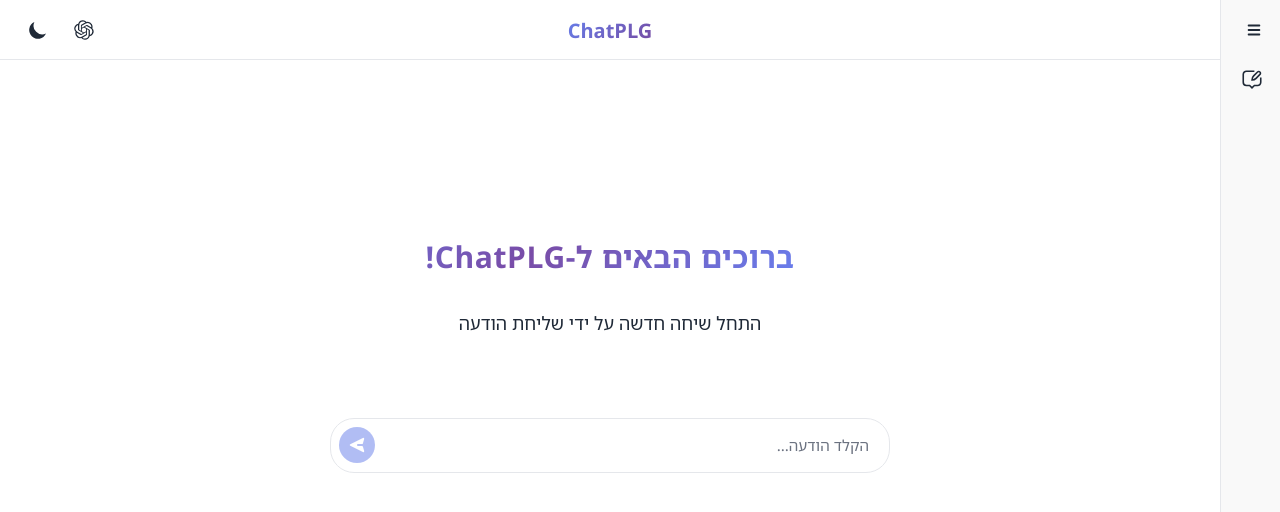
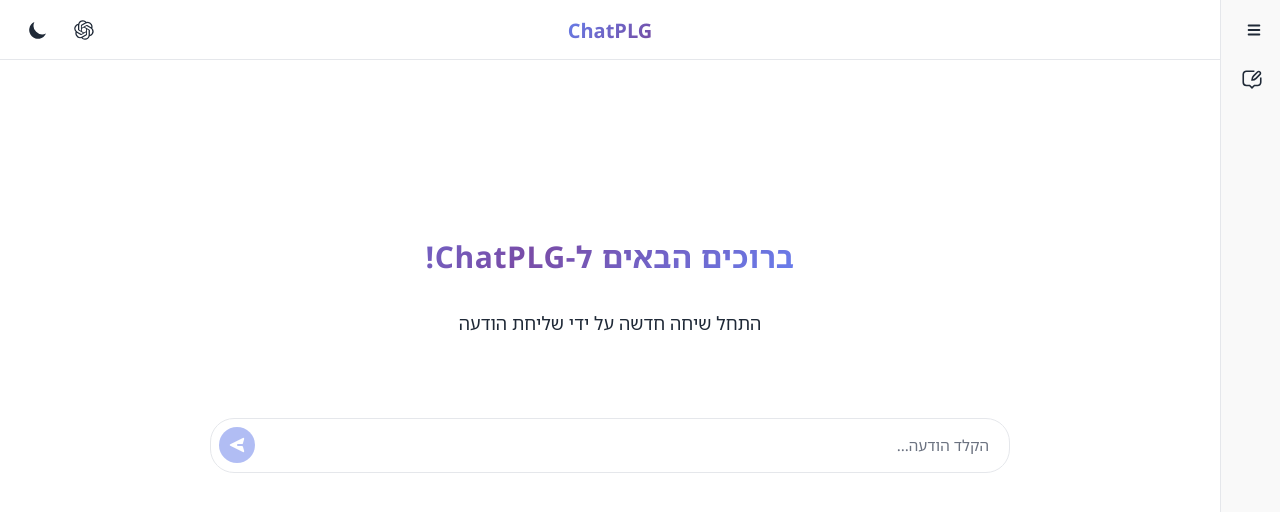
Before and after one commit to Kiloma-Advanced-Solutions/PLG_AI, a Next.js app: page /chat/new in a window 1280 px wide. Shown: the top 512 px of the page. Built offline with nearby package versions, Linux system fonts and the light colour scheme.

Commit message:
fix margin for different screen sizes

```diff
--- a/src/components/chat-container-component/chat-container-component.module.css
+++ b/src/components/chat-container-component/chat-container-component.module.css
@@ -11,6 +11,9 @@
   max-width: 100%;
   margin: 0 auto;
   z-index: var(--z-chat-container);
+  overflow-y: auto; /* Move scroll to container level */
+  scroll-behavior: smooth;
+  overscroll-behavior: contain;
 }
 
 /* When chat is empty, position input higher */
@@ -22,16 +25,14 @@
 /* Mobile-first conversation area */
 .messagesContainer {
   flex: 1;
-  overflow-y: auto;
   display: flex;
   flex-direction: column;
   padding: 0rem 1.5rem 1.5rem 1.5rem;
   transition: padding 0.3s ease;
-  scroll-behavior: smooth;
-  overscroll-behavior: contain;
   /* Ensure content is properly centered */
   width: 100%;
   box-sizing: border-box;
+  min-height: 0; /* Allow flex shrinking */
 }
 
 
@@ -232,9 +233,20 @@
 
 /* Large desktop screens (1200px+) */
 @media (min-width: 1200px) {
-  /* .messagesContainer {
-    padding: 0 2rem;
-  } */
+  /* Keep chatContainer full width so scrollbar stays at browser edge */
+  .chatContainer {
+    max-width: 100%; /* Full width for proper scrollbar placement */
+    margin: 0 auto;
+    align-items: center; /* Center content horizontally */
+  }
+
+  .messagesContainer {
+    /* Center content within the full-width scroll area */
+    width: 900px; /* Fixed width to match input */
+    max-width: 900px; /* Match input width */
+    padding: 0 2rem 1.5rem 2rem; /* Content padding */
+    margin: 0 auto; /* Center within the chat container */
+  }
 
   .welcomeMessage {
     padding: 3rem;
--- a/src/components/input-message-container/input-message-container.module.css
+++ b/src/components/input-message-container/input-message-container.module.css
@@ -193,7 +193,8 @@
 /* Desktop laptop (992-1199px) */
 @media (min-width: 992px) and (max-width: 1199px) {
   .inputWrapper {
-    max-width: 650px; /* Slightly larger than tablets */
+    width: calc(100% - 3rem); /* Match chat messages: full width minus 1.5rem padding on each side */
+    max-width: none; /* Remove max-width constraint to align with messages */
   }
 }
 
@@ -204,8 +205,8 @@
   }
 
   .inputWrapper {
-    width: 70%; /* Use screen width better on large displays */
-    max-width: 800px; /* Reasonable max width */
+    width: 800px; /* Fixed wider size for large screens */
+    max-width: 800px; /* Fixed max width */
   }
 }
 
```
